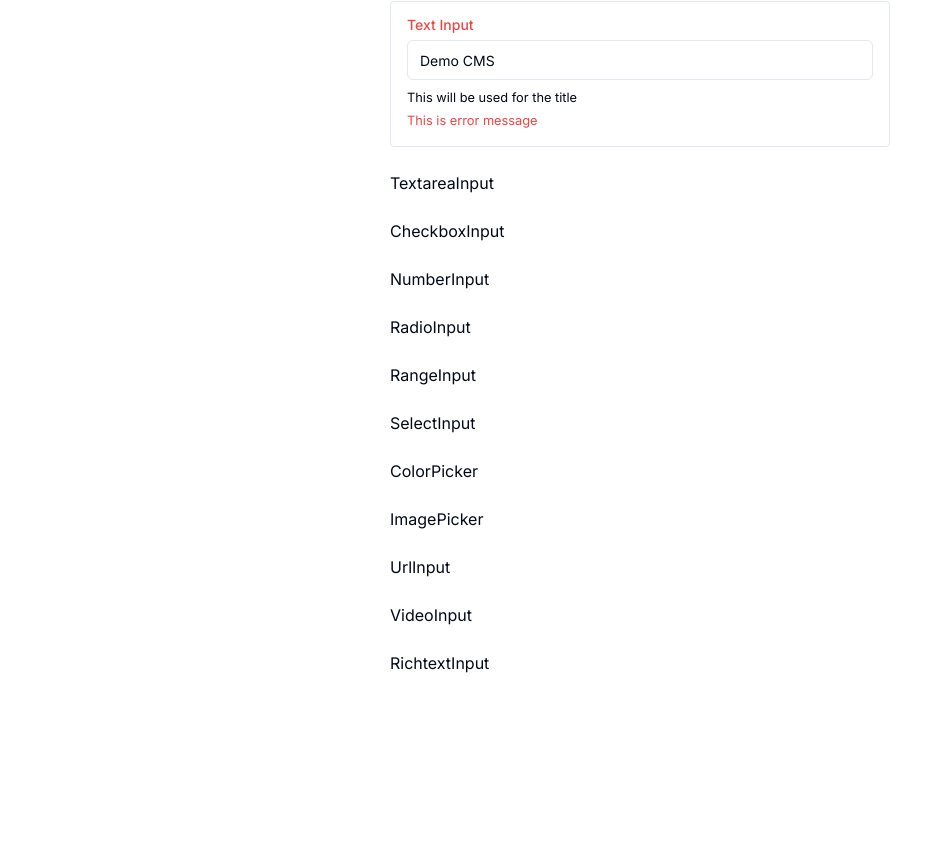
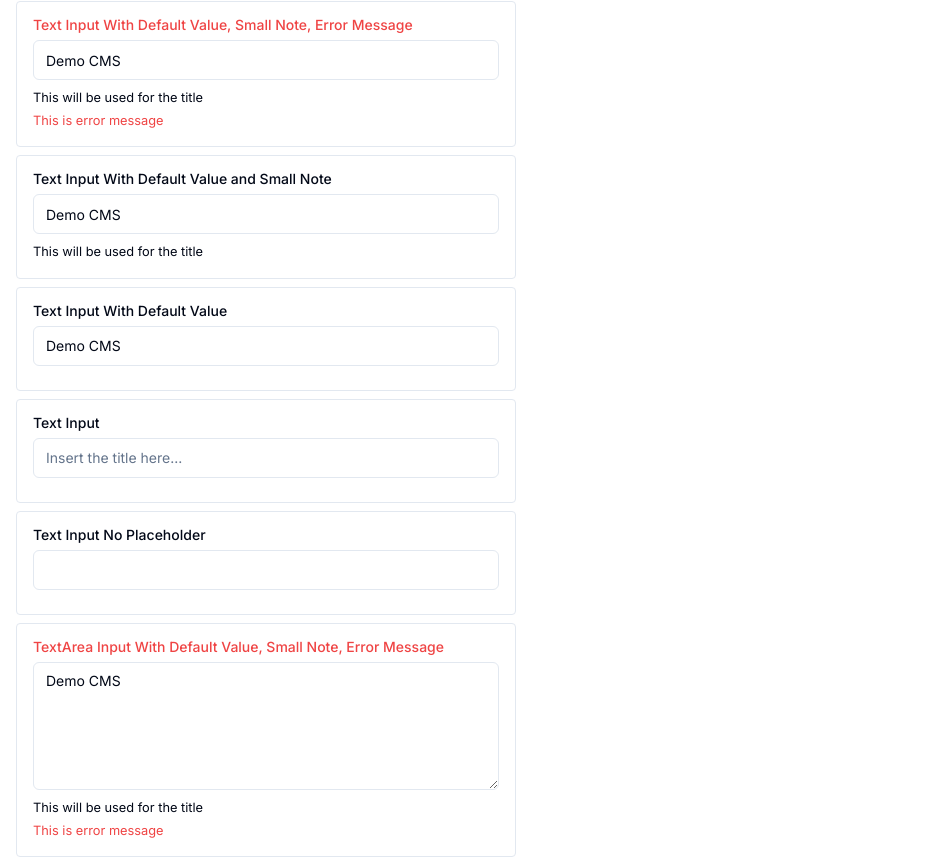
Before and after one commit to m-amirazmi/nextjs-cms, a Next.js app: page /playground/editor in a window 1280 px wide. Shown: the part 111-969 px from the top of the page, without its empty margins (0-937 px from the left). Before the commit the page ends 800 px from the top, so only its background shows below. Built offline with nearby package versions, Linux system fonts and the light colour scheme.

Commit message:
Input Settings | UI for textarea input settings done

```diff
--- a/app/playground/editor/layout.tsx
+++ b/app/playground/editor/layout.tsx
@@ -2,9 +2,9 @@ import { BaseLayoutProps } from "@/types/layout.types";
 
 export default function Layout({ children }: BaseLayoutProps) {
   return (
-    <div className="flex flex-col gap-y-8 items-center">
+    <div className="flex flex-col gap-y-8 items-center w-full px-4">
       <h1 className="text-3xl font-bold">Editor Components</h1>
-      <div className="flex flex-col gap-y-4">{children}</div>
+      <div className="flex flex-col gap-y-4 w-full">{children}</div>
     </div>
   );
 }
--- a/app/playground/editor/page.tsx
+++ b/app/playground/editor/page.tsx
@@ -1,12 +1,11 @@
 import InputSettings from "@/components/editor/input-settings";
-import TextInput from "@/components/editor/input-settings/text-input";
 import { SchemaSettings } from "@/types/editor.types";
 
 export default function PlaygroundEditor() {
   return (
-    <div className="flex flex-col gap-y-4">
+    <div className="flex flex-col gap-y-4 w-full">
       <h2 className="text-xl">Input Settings</h2>
-      <div className="flex flex-col gap-y-6 min-w-[500px]">
+      <div className="flex flex-col gap-y-2 max-w-[500px] w-full">
         <InputSettings settings={inputSettings} />
       </div>
     </div>
@@ -16,7 +15,42 @@ const inputSettings: SchemaSettings[] = [
   {
     type: "text",
     id: "textinput",
+    label: "Text Input With Default Value, Small Note, Error Message",
+    defaultValue: "Demo CMS",
+    placeholder: "Insert the title here...",
+    message: "This is error message",
+    smallnote: "This will be used for the title",
+  },
+  {
+    type: "text",
+    id: "textinput",
+    label: "Text Input With Default Value and Small Note",
+    defaultValue: "Demo CMS",
+    placeholder: "Insert the title here...",
+    smallnote: "This will be used for the title",
+  },
+  {
+    type: "text",
+    id: "textinput",
+    label: "Text Input With Default Value",
+    defaultValue: "Demo CMS",
+    placeholder: "Insert the title here...",
+  },
+  {
+    type: "text",
+    id: "textinput",
     label: "Text Input",
+    placeholder: "Insert the title here...",
+  },
+  {
+    type: "text",
+    id: "textinput",
+    label: "Text Input No Placeholder",
+  },
+  {
+    type: "textarea",
+    id: "textareainput",
+    label: "TextArea Input With Default Value, Small Note, Error Message",
     defaultValue: "Demo CMS",
     placeholder: "Insert the title here...",
     message: "This is error message",
@@ -25,7 +59,28 @@ const inputSettings: SchemaSettings[] = [
   {
     type: "textarea",
     id: "textareainput",
+    label: "TextArea Input With Default Value, Small Note",
+    defaultValue: "Demo CMS",
+    placeholder: "Insert the title here...",
+    smallnote: "This will be used for the title",
+  },
+  {
+    type: "textarea",
+    id: "textareainput",
+    label: "TextArea Input With Default Value",
+    defaultValue: "Demo CMS",
+    placeholder: "Insert the title here...",
+  },
+  {
+    type: "textarea",
+    id: "textareainput",
     label: "TextArea Input",
+    placeholder: "Insert the title here...",
+  },
+  {
+    type: "textarea",
+    id: "textareainput",
+    label: "TextArea Input No Placeholder",
   },
   {
     type: "checkbox",
--- a/components/editor/input-settings/index.tsx
+++ b/components/editor/input-settings/index.tsx
@@ -38,6 +38,6 @@ const inputSettings: InputSettingsObj = {
 export default function InputSettings({ settings }: InputSettingsProps) {
   return settings.map((i, k) => {
     const Component = inputSettings[i.type];
-    return <Component key={k} {...i} />;
+    return <Component key={k} {...i} border />;
   });
 }
--- a/components/editor/input-settings/textarea-input.tsx
+++ b/components/editor/input-settings/textarea-input.tsx
@@ -1,5 +1,37 @@
-import React from "react";
+import { Label } from "@/components/ui/label";
+import { Textarea } from "@/components/ui/textarea";
+import { cn } from "@/lib/utils";
+import { TextAreaInputProps } from "@/types/editor.types";
 
-export default function TextareaInput() {
-  return <div>TextareaInput</div>;
+export default function TextareaInput({
+  id,
+  label,
+  defaultValue,
+  message,
+  placeholder,
+  smallnote,
+  border,
+}: TextAreaInputProps) {
+  return (
+    <div
+      className={cn(
+        "flex flex-col gap-y-2 w-full",
+        border && "border p-4 rounded"
+      )}
+    >
+      <Label htmlFor={id} className={cn(message && "text-destructive")}>
+        {label}
+      </Label>
+      <Textarea
+        name={id}
+        defaultValue={defaultValue}
+        placeholder={placeholder}
+        className="h-32"
+      />
+      <div className="flex flex-col gap-y-1">
+        <small>{smallnote}</small>
+        {message && <small className="text-destructive">{message}</small>}
+      </div>
+    </div>
+  );
 }
--- /dev/null
+++ b/components/ui/textarea.tsx
@@ -0,0 +1,24 @@
+import * as React from "react"
+
+import { cn } from "@/lib/utils"
+
+export interface TextareaProps
+  extends React.TextareaHTMLAttributes<HTMLTextAreaElement> {}
+
+const Textarea = React.forwardRef<HTMLTextAreaElement, TextareaProps>(
+  ({ className, ...props }, ref) => {
+    return (
+      <textarea
+        className={cn(
+          "flex min-h-[80px] w-full rounded-md border border-input bg-background px-3 py-2 text-sm ring-offset-background placeholder:text-muted-foreground focus-visible:outline-none focus-visible:ring-2 focus-visible:ring-ring focus-visible:ring-offset-2 disabled:cursor-not-allowed disabled:opacity-50",
+          className
+        )}
+        ref={ref}
+        {...props}
+      />
+    )
+  }
+)
+Textarea.displayName = "Textarea"
+
+export { Textarea }
```
Also changed, not shown: types/editor.types.tsx (+6 -1 lines).
